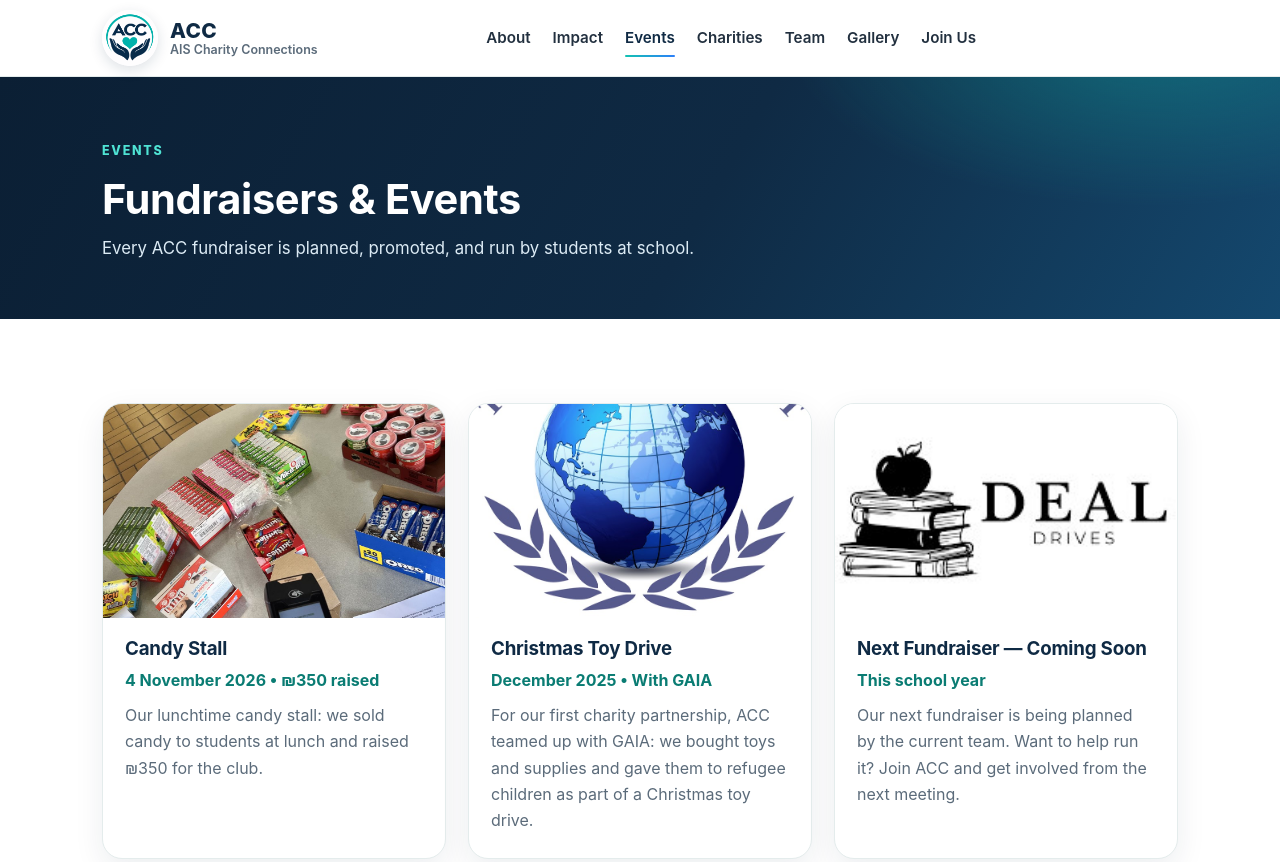
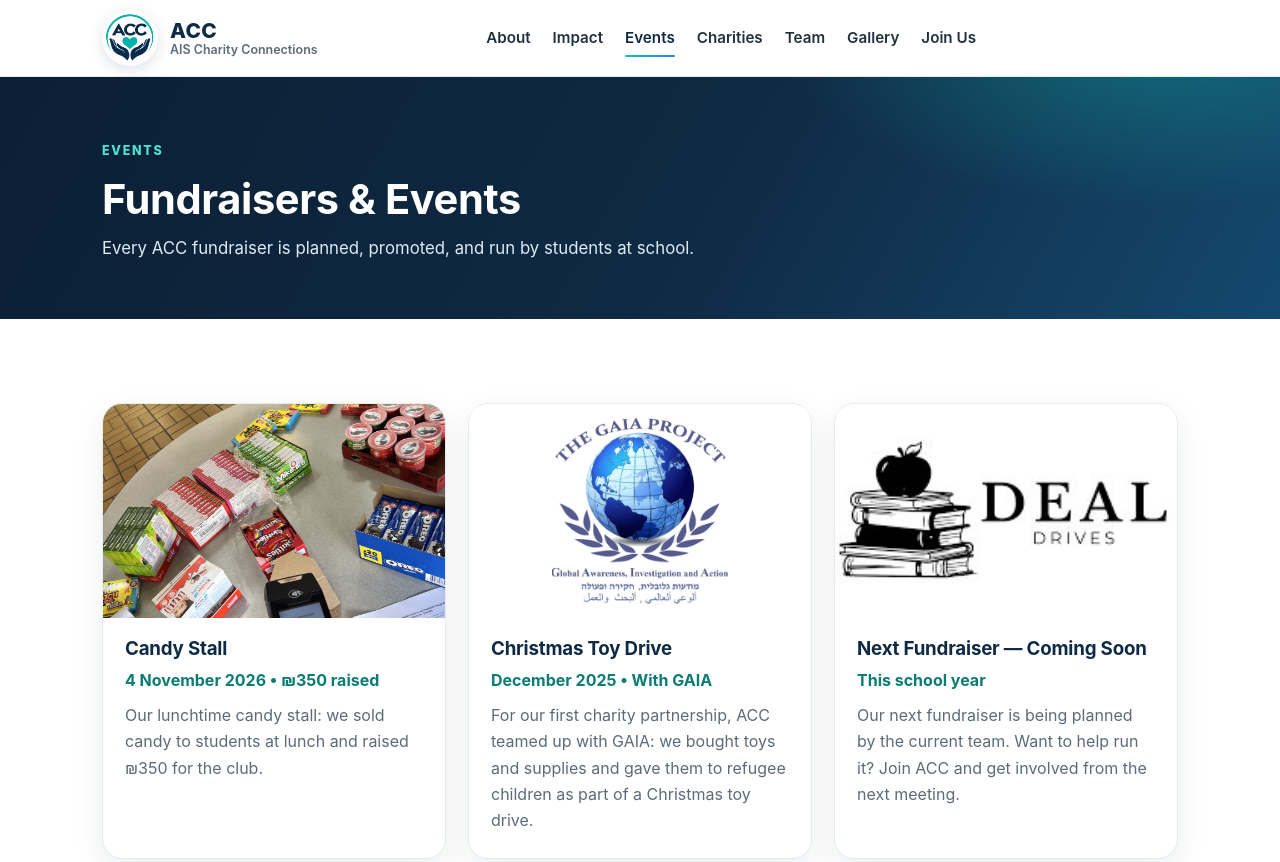
Before and after one commit to tebiannakhjavani/acc-website, a plain HTML site: page events.html in a window 1280 px wide. Shown: the top 862 px of the page. Drawn offline with Linux system fonts and the light colour scheme.

Commit message:
Add real gallery photos

```diff
--- a/events.html
+++ b/events.html
@@ -58,7 +58,7 @@
             </div>
           </article>
           <article class="card event-card reveal">
-            <img src="images/events/fundraiser-2.jpg" alt="Christmas Toy Drive with GAIA">
+            <img class="logo-fit" src="images/events/fundraiser-2.jpg" alt="Christmas Toy Drive with GAIA">
             <div class="card-body">
               <h3>Christmas Toy Drive</h3>
               <p class="meta">December 2025 • With GAIA</p>
--- a/styles.css
+++ b/styles.css
@@ -107,6 +107,7 @@ h2{font-size:2.1rem;margin-bottom:16px}
 .card p{color:var(--muted)}
 .event-card{padding:0;overflow:hidden}
 .event-card img{aspect-ratio:16/10;object-fit:cover;width:100%;transition:transform .6s var(--ease)}
+.event-card img.logo-fit{object-fit:contain;background:#fff;padding:14px}
 .event-card:hover img{transform:scale(1.05)}
 .event-card .card-body{padding:20px 22px 24px}
 .event-card .meta{color:var(--turq-dark);font-weight:700;margin-bottom:8px}
```
